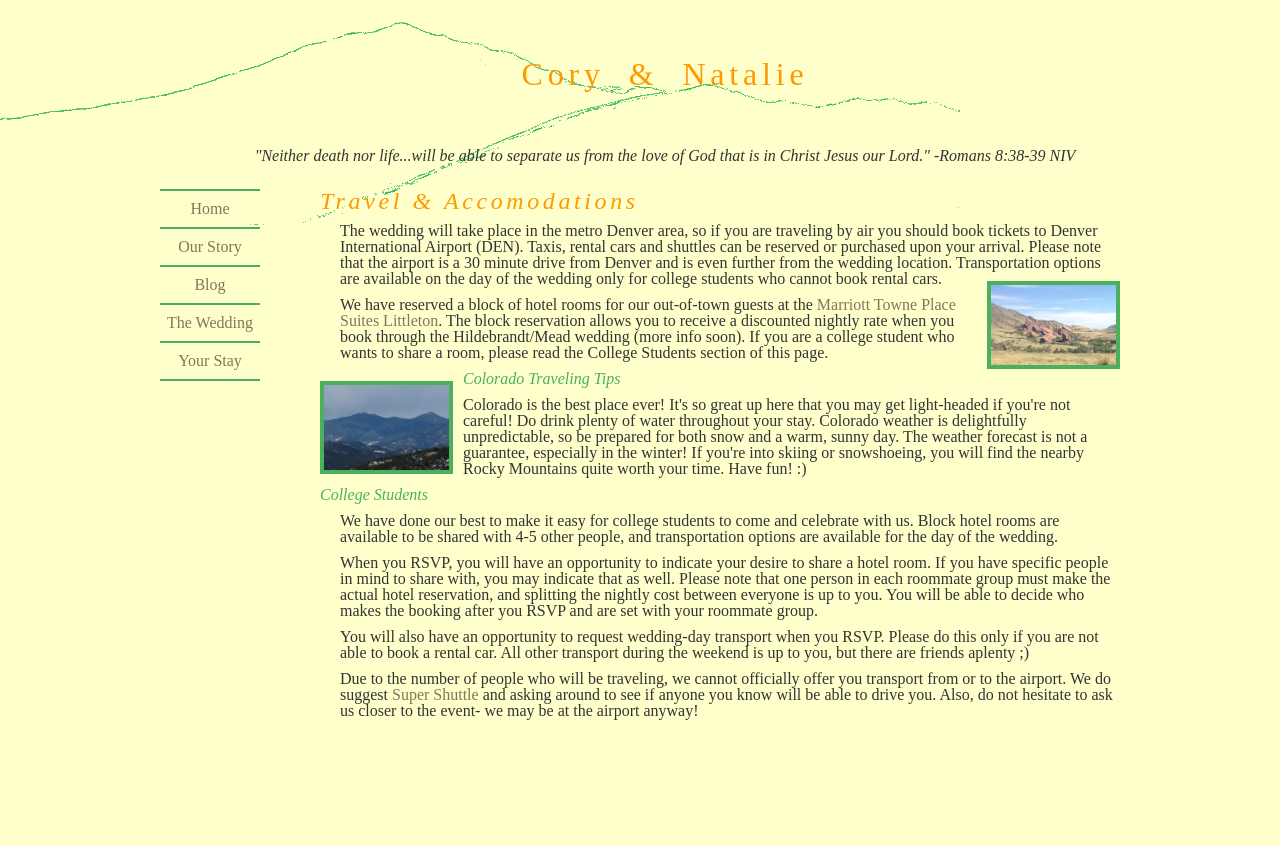
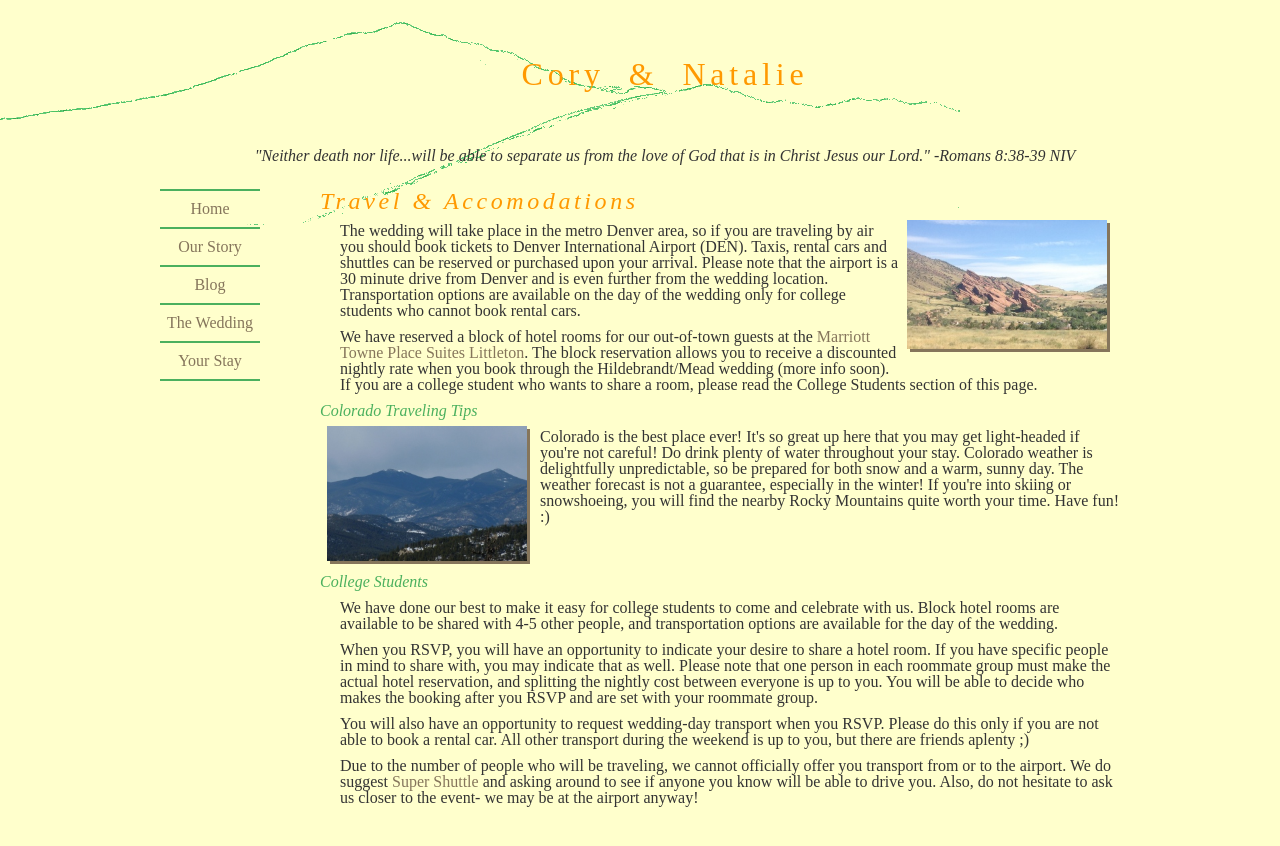
Before and after one commit to natalieh/wedding, a Jekyll site: the page built from travel/index.html, in a window 1280 px wide. Shown: the top 846 px of the page. Built offline with Jekyll 4.4.1, drawn with Linux system fonts in a browser that asks for light colours.

Commit message:
Tweaking img look

```diff
--- a/index.html
+++ b/index.html
@@ -4,8 +4,8 @@ layout: default
 ---
 
 <article>
-    <div class="shadowbox">
-        <img src="portrait.jpg">
+    <div class="rshadowbox">
+        <img src="portrait.jpg" class="lgportrait">
     </div>
     <div class="pagetitle">
         Welcome!
--- a/style.css
+++ b/style.css
@@ -139,36 +139,35 @@ p {
     padding-left: 20px;
 }
 
-img {
-    margin: 0 0 10px 40px;
+img.lgportrait {
+    margin: 10px;
     width: 200px;
 }
 
-.shadowbox {
-    position:absolute;
-    background: #ccc;
-    margin: 10px 0 0 10px !important;
-    margin: 10px 0 0 5px;
+img.portrait {
+    height: 150px;
 }
 
-.shadowbox img {
-    display: block;
-    position: relative;
-    margin: -6px 6px 6px -6px;
+img.landscape {
+    width: 200px;
 }
 
-img.rightimg {
-    border: 4px solid #4bb05e;
+.rshadowbox {
     float: right;
-    margin: 10px 0 10px 10px;
-    width: 125px;
+    background: #85755b;
+    margin: 10px !important;
+    margin: 10px 10px 5px 5px;
 }
 
-img.leftimg {
-    border: 4px solid #4bb05e;
+.lshadowbox {
     float: left;
-    margin: 10px 10px 10px 0;
-    width: 125px;
+    background: #85755b;
+    margin: 10px !important;
+    margin: 10px 10px 5px 5px;
+}
+
+.rshadowbox img, .lshadowbox img {
+    margin: -3px 3px 3px -3px;
 }
 
 aside {
--- a/thewedding/index.html
+++ b/thewedding/index.html
@@ -3,10 +3,12 @@ title: The Wedding
 layout: default
 ---
 <article>
+    <div class="rshadowbox">
+        <img src="chapel.jpg" class="landscape" alt="The Chapel at Red Rocks">
+    </div>
     <div class="pagetitle">
         The Chapel at Red Rocks
     </div>
-    <img src="chapel.jpg" alt="The Chapel at Red Rocks">
     <div class="subtitle">
         1:30 pm
     </div>
--- a/travel/index.html
+++ b/travel/index.html
@@ -6,21 +6,25 @@ layout: default
     <div class="pagetitle">
         Travel & Accomodations
     </div>
+    <div class="rshadowbox">
+        <img src="colorado2.jpg" class="landscape">
+    </div>
     <p>
         The wedding will take place in the metro Denver area, so if you are traveling by air you should book tickets to Denver International Airport (DEN).  Taxis, rental cars and shuttles can be reserved or purchased upon your arrival.  Please note that the airport is a 30 minute drive from Denver and is even further from the wedding location.  Transportation options are available on the day of the wedding only for college students who cannot book rental cars.
-    <img class="rightimg" src="colorado2.jpg">
     </p>
     <p>
         We have reserved a block of hotel rooms for our out-of-town guests at the <a href="http://www.marriott.com/hotels/travel/dentp-towneplace-suites-denver-southwest-littleton/" target="blank">Marriott Towne Place Suites Littleton</a>.  The block reservation allows you to receive a discounted nightly rate when you book through the Hildebrandt/Mead wedding (more info soon).  If you are a college student who wants to share a room, please read the College Students section of this page.
     </p>
-    <img class="leftimg" src="colorado1.JPG">
     <div class="subtitle">
     Colorado Traveling Tips
+    </div>
+    <div class="lshadowbox">
+        <img src="colorado1.JPG" class="landscape">
     </div>
     <p>
         Colorado is the best place ever!  It's so great up here that you may get light-headed if you're not careful!  Do drink plenty of water throughout your stay.  Colorado weather is delightfully unpredictable, so be prepared for both snow and a warm, sunny day.  The weather forecast is not a guarantee, especially in the winter!  If you're into skiing or snowshoeing, you will find the nearby Rocky Mountains quite worth your time.  Have fun! :)
     </p>
-    <div class="subtitle">
+    <div class="subtitle" style="clear:both">
         College Students
     </div>
     <p>
```
Also changed, not shown: about/index.html (+6 -2 lines), 1 other file.
